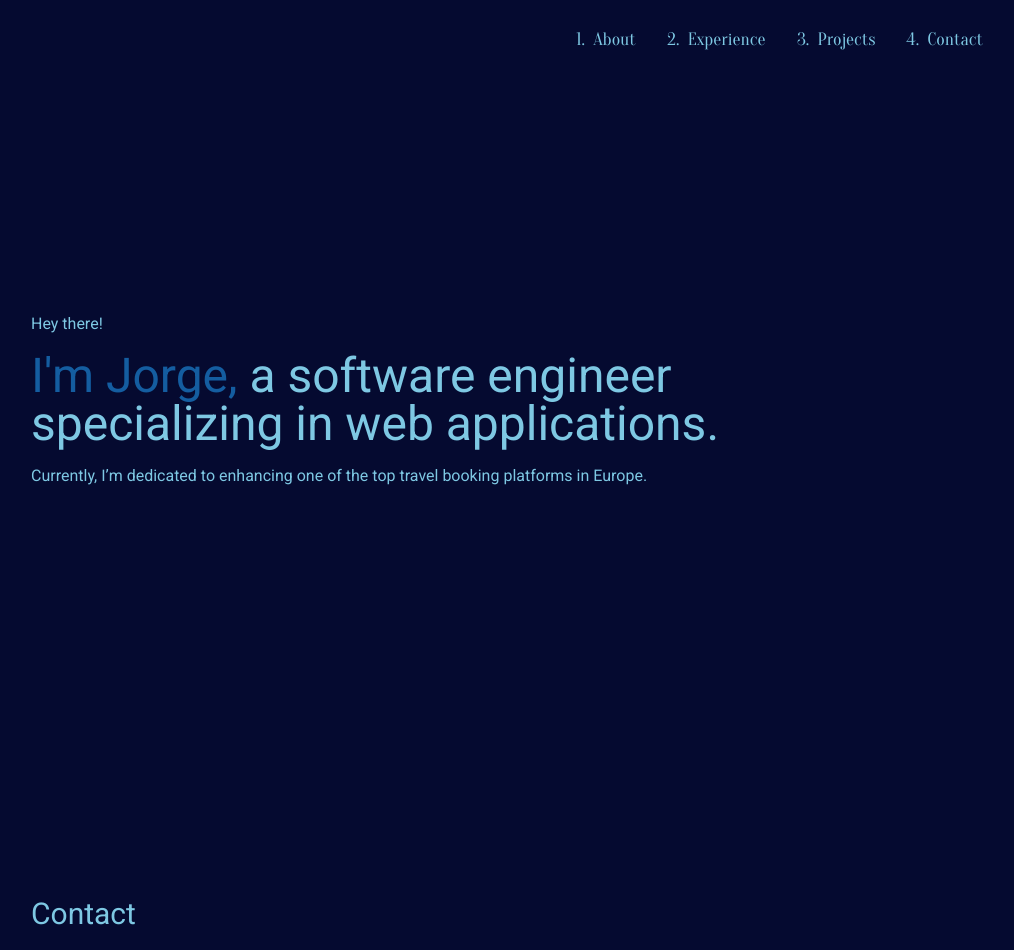
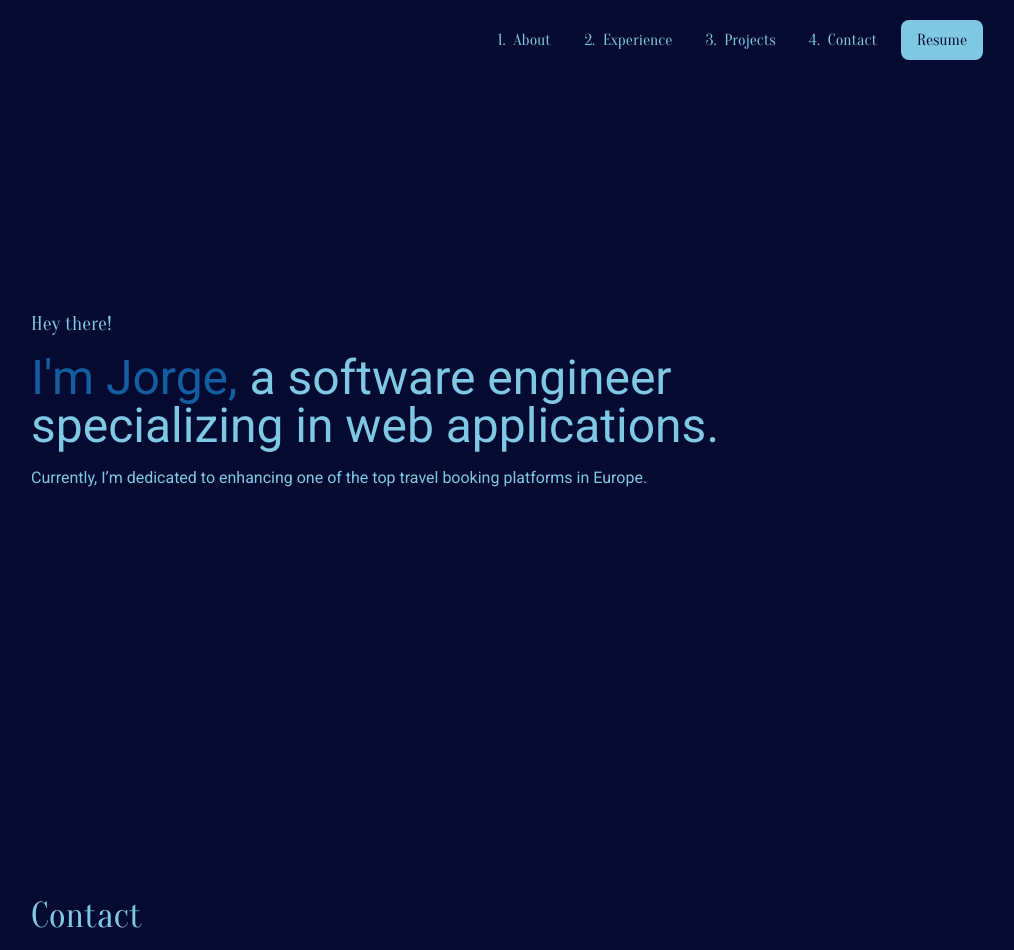
Before and after one commit to jgarciatorralba/presentation-portfolio-project, a Next.js app: page / in a window 1280 px wide. Shown: the top 950 px of the page, without its empty margins (249-1263 px from the left). Built offline with nearby package versions, Linux system fonts and the light colour scheme.

Commit message:
add resume button, use different font for titles

```diff
--- a/app/_components/contact.tsx
+++ b/app/_components/contact.tsx
@@ -1,4 +1,5 @@
 import { ReactNode } from "react";
+import { oranienbaum } from "../(root)/fonts";
 import Section from "./section";
 
 const email = "jgarciatorralba@gmail.com";
@@ -8,7 +9,7 @@ export default function Contact(): ReactNode {
         <Section name="contact">
             <div>
                 <div className="sm:px-12 md:px-24 lg:px-32 xl:px-64 py-24">
-                    <h2 className="mb-4 text-2xl sm:text-3xl">Contact</h2>
+                    <h2 className={`mb-4 text-3xl sm:text-4xl ${oranienbaum.className}`}>Contact</h2>
                     <p className="mb-4">Feel free to reach out to discuss full-remote opportunities or any other coding-related topic, and I'll get back to you as soon as I can.</p>
                     <div className="flex justify-center py-8">
                         <a href={`mailto:${email}`} role="button" target="_blank" rel="noopener noreferrer" className="button-primary">Say something</a>
--- a/app/_components/intro.tsx
+++ b/app/_components/intro.tsx
@@ -1,4 +1,5 @@
 import { ReactNode } from "react";
+import { oranienbaum } from "../(root)/fonts";
 import Section from "./section";
 
 export default function Intro(): ReactNode {
@@ -6,7 +7,7 @@ export default function Intro(): ReactNode {
         <Section name="intro">
             <div className="h-screen flex items-center">
                 <div className="sm:px-12 md:px-24 lg:px-32 xl:px-64 py-12">
-                    <h1 className="mb-4">Hey there!</h1>
+                    <h1 className={`${oranienbaum.className} mb-4 text-xl`}>Hey there!</h1>
                     <h2 className="text-3xl sm:text-5xl mb-4"><span className="text-midnightBlue">I'm Jorge,</span> a software engineer specializing in web applications.</h2>
                     <p>Currently, I’m dedicated to enhancing one of the top travel booking platforms in Europe.</p>
                 </div>
--- a/app/_components/navbar.tsx
+++ b/app/_components/navbar.tsx
@@ -44,7 +44,7 @@ export default function Navbar(): ReactNode {
 
     return (
         <>
-            <nav className={`w-full ${oranienbaum.className} text-lg`}>
+            <nav className={`w-full ${oranienbaum.className}`}>
                 <div className="flex justify-end items-center">
                     <ol className="hidden md:flex flex-row gap-x-12">
                         {navigation.map((item, index) => (
@@ -55,19 +55,21 @@ export default function Navbar(): ReactNode {
                             </li>
                         ))}
                     </ol>
+                    <a href="/resume.pdf" role="button" target="_blank" rel="noopener noreferrer" className="hidden md:block button-secondary ml-6 !mr-0 !py-2">Resume</a>
                     <NavbarButton open={open} onClick={handleClick} />
                 </div>
 
-                <div className={`${styles.containerSidebar} w-3/4 sm:w-1/2 bg-blue grid place-items-center ${open ? styles.open : ''}`}>
-                    <ol className="grid gap-y-6 p-8">
+                <div className={`${styles.containerSidebar} w-3/4 sm:w-1/2 bg-blue grid content-center place-items-center text-lg ${open ? styles.open : ''}`}>
+                    <ol className="grid gap-y-6 p-8 text-center">
                         {navigation.map((item, index) => (
-                            <li key={index} className="list-decimal text-babyBlue">
+                            <li key={index} className="list-decimal list-inside text-babyBlue">
                                 <a href={item.href} onClick={handleClickLink} className="py-2 pl-1 text-babyBlue hover:no-underline hover:text-midnightBlue">
                                     {item.name}
                                 </a>
                             </li>
                         ))}
                     </ol>
+                    <a href="/resume.pdf" role="button" target="_blank" rel="noopener noreferrer" className="button-secondary !py-2 !px-8 !m-0">Resume</a>
                 </div>
             </nav>
         </>
--- a/app/styles/globals.css
+++ b/app/styles/globals.css
@@ -17,6 +17,10 @@
 @layer utilities {
   .button-primary {
     @apply font-medium text-primary bg-blue hover:bg-midnightBlue focus:ring-2 hover:no-underline focus:outline-none focus:ring-blue rounded-lg p-4 text-center me-2;
+  }
+
+  .button-secondary {
+    @apply font-medium text-background bg-primary hover:bg-secondary focus:ring-2 hover:no-underline focus:outline-none focus:ring-primary rounded-lg p-4 text-center me-2;
   }
 }
 
```
